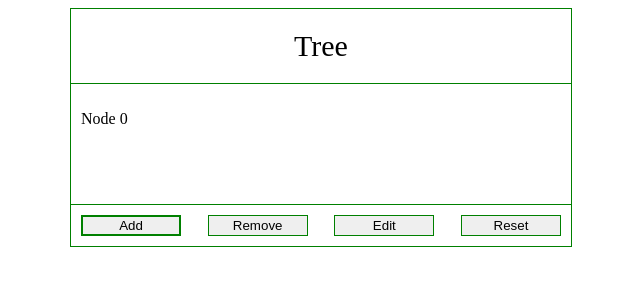
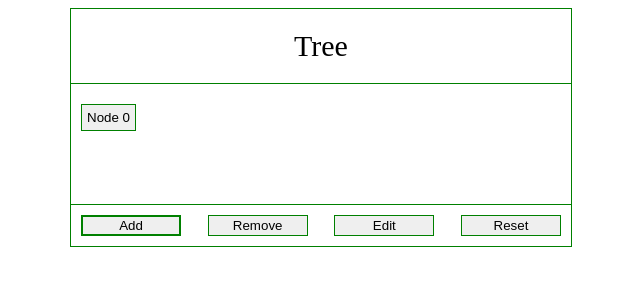
Before and after one commit to x1agy/TestTaskNodeTree, a React (Create React App) app: page / in a window 1280 px wide. Both pictures are taken after a click on the button "Add". Shown: the top 300 px of the page, without its empty margins (319-959 px from the left). Built offline with nearby package versions, Linux system fonts and the light colour scheme.

Commit message:
adeed add and remove buttons functional

```diff
--- a/src/App.js
+++ b/src/App.js
@@ -9,17 +9,39 @@ import Branches from "./Components/Branch/Branches";
 function App() {
 
   const [branchesTree, setBranches] = useState([])
+  const [selectedBranch, setSelectedBranch] = useState()
 
-  function removeBranch(id){
-
+  function removeBranch(){
+    if(selectedBranch){
+      const newTree = branchesTree.filter(item => item.id !== selectedBranch.id);
+      if(branchesTree[1].margin > 0){
+        let count = 0;
+        let counting = true;
+        while(counting){
+          if(branchesTree[count + 1].margin > 0){
+            count++
+          }
+          else{
+            counting = false;
+          }
+        }
+        newTree.splice(0, count)
+      }
+      newTree.map((item, index) => item.id = index + 1)
+      setBranches(newTree)
+      setSelectedBranch()
+    }
   }
 
-  function addBranch(selectedBranch){
+  function addBranchToTree(){
     if(selectedBranch){
-
+      branchesTree.splice(selectedBranch.id, 0, {name: `Node ${branchesTree.length}`, margin: selectedBranch.margin + 20})
+      branchesTree.map((item, index) => item.id = index + 1)
+      setBranches([...branchesTree])
+      console.log(branchesTree)
     }
     else{
-      setBranches(...branchesTree, `node ${branchesTree.length}`)
+      setBranches([...branchesTree, {name: `Node ${branchesTree.length}`, margin: 0, id: branchesTree.length + 1}])
     }
   }
 
@@ -29,13 +51,16 @@ function App() {
       <div className="treeBranches">
         <Branches
           branchesTree = {branchesTree}
+          setSelectedBranch = {(obj) => setSelectedBranch(obj)}
+          selectedBranch = {selectedBranch}
       /></div>
       <div className="treeButtons">
         <AddButton
-          setBranches = {(branch) => setBranches(branch)}
-          branchesTree = {branchesTree}
+          setBranches = {() => addBranchToTree()}
         />
-        <RemoveButton />
+        <RemoveButton
+          removeBranch = {() => removeBranch()}
+        />
         <EditButton />
         <ResetButton />
       </div>
--- /dev/null
+++ b/src/Components/Branch/Branches.css
@@ -0,0 +1,9 @@
+.branchesButton{
+    width: fit-content;
+    padding: 5px;
+    margin-top: 10px;
+}
+.branchesDiv{
+    display: flex;
+    flex-direction: column;
+}
--- a/src/Components/Branch/Branches.jsx
+++ b/src/Components/Branch/Branches.jsx
@@ -1,12 +1,14 @@
 import React from "react";
+import "./Branches.css"
 
-function Branches({branchesTree}){
+function Branches({branchesTree, setSelectedBranch, selectedBranch}){
+
     return(
-        <div>
+        <div className="branchesDiv">
             {branchesTree.map(branch => {
-                const item = `\t${branch}\n`;
+                const buttonBorderStyle = selectedBranch ? (selectedBranch.id === branch.id ? "2px solid green" : "1px solid green") : "1px solid green"
                 return(
-                    <p>{item}</p>
+                    <button className="branchesButton" style={{marginLeft: branch.margin, border: buttonBorderStyle}} onClick={() => setSelectedBranch({id: branch.id, margin: branch.margin})}>{branch.name}</button>
                 )
             })}
         </div>
--- a/src/Components/Buttons/Add.jsx
+++ b/src/Components/Buttons/Add.jsx
@@ -3,7 +3,7 @@ import React from "react";
 function AddButton({setBranches, branchesTree}){
     return(
         <button
-            onClick={() => setBranches([...branchesTree, `Node ${branchesTree.length}`])}
+            onClick={() => setBranches()}
         >Add</button>
     )
 }
--- a/src/Components/Buttons/Remove.jsx
+++ b/src/Components/Buttons/Remove.jsx
@@ -1,8 +1,8 @@
 import React from "react";
 
-function RemoveButton(){
+function RemoveButton({removeBranch}){
     return(
-        <button>Remove</button>
+        <button onClick={() => removeBranch()}>Remove</button>
     )
 }
 
```
